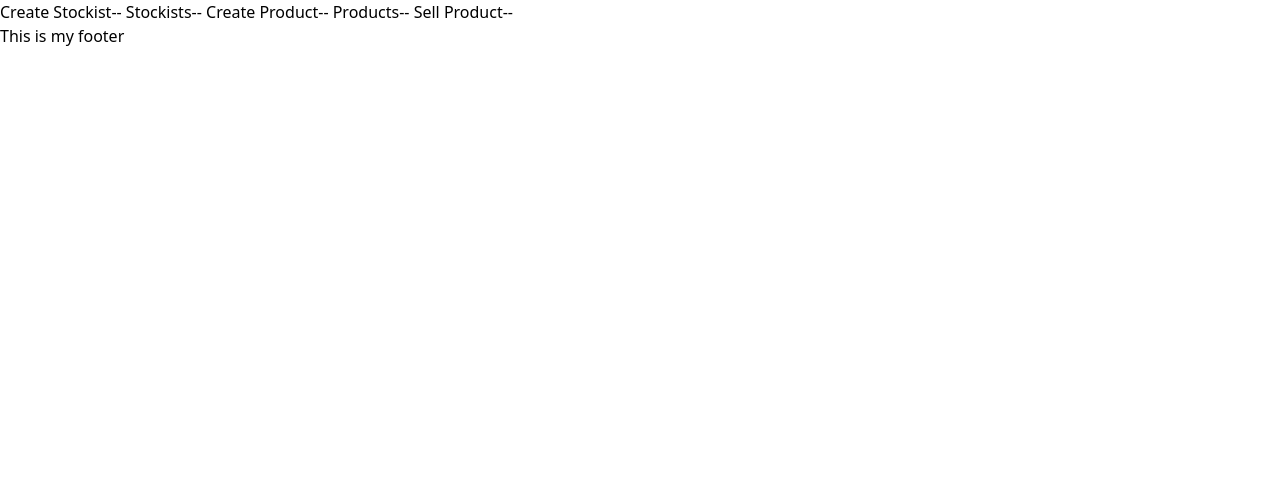
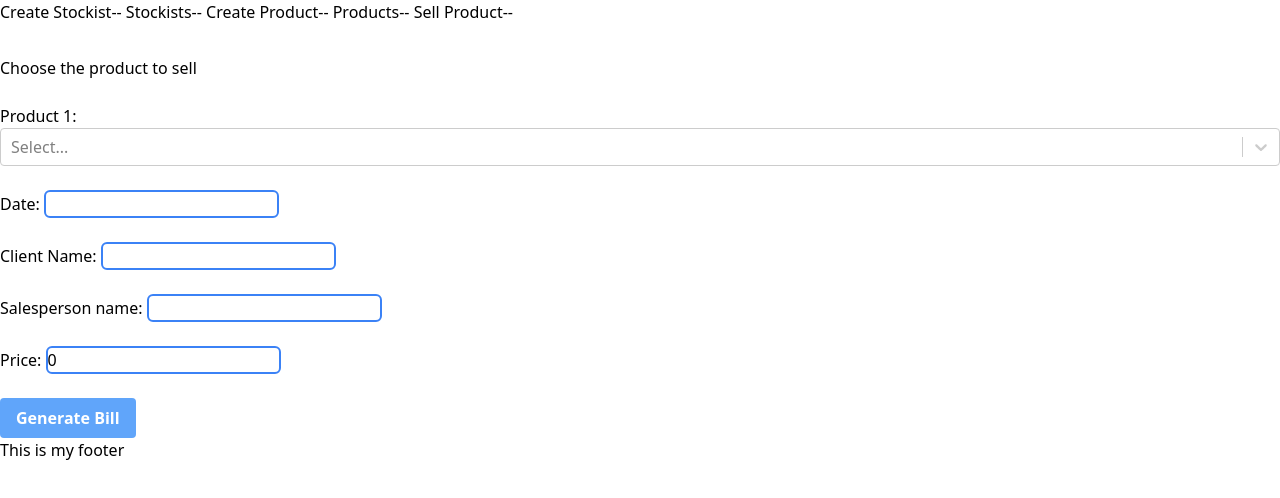
Before and after one commit to MarkNin07/ClientSideRaulShop, a React (Vite) app: page /sellProduct in a window 1280 px wide. Shown: the top 498 px of the page. Built offline with nearby package versions, Linux system fonts and the light colour scheme.

Commit message:
Generate Bill
PostBill and SellingForm were created. React-Select was installed

```diff
--- a/package.json
+++ b/package.json
@@ -12,7 +12,8 @@
     "react": "^18.0.0",
     "react-dom": "^18.0.0",
     "react-redux": "^8.0.2",
-    "react-router-dom": "^6.3.0"
+    "react-router-dom": "^6.3.0",
+    "react-select": "^5.3.2"
   },
   "devDependencies": {
     "@types/react": "^18.0.0",
--- /dev/null
+++ b/src/actions/post/PostBill.ts
@@ -0,0 +1,24 @@
+import { addBill } from "../../state/slice/BillSlice"
+
+const postBill = async (productName:string, date:string, clientName:string, salesPerson:string, price:number, dispatch:any) => {
+
+    const postBillBody = {
+        "date": date,
+        "clientName": clientName,
+        "salesPerson": salesPerson,
+        "totalBill": price,
+        "productName": productName
+    }
+
+    let postBillReq = await fetch('http://localhost:8080/create/bill', {
+        method: 'POST',
+        headers: {'content-type':'application/json'},
+        body: JSON.stringify(postBillBody)
+    })
+
+    let response = await postBillReq.json()
+    dispatch(addBill(response))
+
+}
+
+export default postBill
--- /dev/null
+++ b/src/components/SellingForm.tsx
@@ -0,0 +1,71 @@
+import React, { useState } from 'react'
+import { useDispatch, useSelector } from 'react-redux'
+import Select from 'react-select'
+import postBill from '../actions/post/PostBill'
+import store from '../state/Store'
+
+const SellingForm = () => {
+
+    const dispatch = useDispatch()
+
+    const getProductInfo = useSelector((state:store) => state.product)
+
+    const [productName, setProductName] = useState('');
+    const [date, setDate] = useState('');
+    const [clientName, setClientName] = useState('');
+    const [salesPerson, setSalesPerson] = useState('');
+    const [price, setPrice] = useState(0);
+
+    const handlePrice = (ev:any) => {
+        setProductName(ev.label);
+        setPrice(ev.value)
+    }
+
+    const generateBill = (e:React.FormEvent<HTMLButtonElement>) => {
+        e.preventDefault();
+        postBill(productName, date, clientName, salesPerson, price, dispatch)
+        setProductName(''),
+        setDate(''),
+        setClientName(''),
+        setSalesPerson(''),
+        setPrice(0)
+    }
+
+
+
+  return (
+    <form  className="mt-8 space-y-6" action="#" method="POST">
+        <h1>Choose the product to sell</h1>
+        <div>
+            Product 1:
+            <Select
+                options={getProductInfo.map(prod =>
+                ({label:prod.productName, value:prod.price}))} onChange={(ev) => handlePrice(ev)}/>
+        </div>
+        <label htmlFor="billDate">Date: </label>
+        <input type="text" value={date}
+            onChange={(e) => setDate(e.target.value)}
+            className='border-2 border-blue-500 rounded-md'/> <br/>
+
+        <label htmlFor="billDate">Client Name: </label>
+        <input type="text" name="clientName"
+            value={clientName} onChange={(e)=> setClientName(e.target.value)}
+            className='border-2 border-blue-500 rounded-md'/> <br />
+
+        <label htmlFor="billDate">Salesperson name: </label>
+        <input type="text" name="salesPerson"
+            value={salesPerson} onChange={(e)=> setSalesPerson(e.target.value)}
+            className='border-2 border-blue-500 rounded-md'/> <br />
+
+        <label htmlFor="price"> Price: </label>
+        <input type="text" name="price" value={price} readOnly
+            className='border-2 border-blue-500 rounded-md' /> <br/>
+
+        <button onClick={generateBill} className="bg-blue-400 hover:bg-blue-700 text-white font-bold py-2 px-4 rounded focus:outline-none focus:shadow-outline">Generate Bill</button>
+
+    </form>
+
+  )
+}
+
+export default SellingForm
--- a/src/routes/PrivateRoutes.tsx
+++ b/src/routes/PrivateRoutes.tsx
@@ -2,6 +2,7 @@ import React from 'react'
 import { Link, Route, Routes } from 'react-router-dom'
 import ProductForm from '../components/ProductForm'
 import ProductList from '../components/ProductList'
+import SellingForm from '../components/SellingForm'
 import StockistForm from '../components/StockistForm'
 import StockistsList from '../components/StockistsList'
 
@@ -20,6 +21,7 @@ function PrivateRoutes() {
             <Route path="/stockists" element={<StockistsList />} />
             <Route path="/createProduct" element={<ProductForm />} />
             <Route path="/productList" element={<ProductList />} />
+            <Route path="/sellProduct" element={<SellingForm/>} />
         </Routes>
     </div>
   )
--- /dev/null
+++ b/src/state/slice/BillSlice.ts
@@ -0,0 +1,40 @@
+import { createSlice } from "@reduxjs/toolkit";
+
+type billType = {
+    billId: string,
+    date: string,
+    clientName: string,
+    salesPerson: string,
+    totalBill: number,
+    productName: string
+}
+
+const initialState:billType[] = [
+    {
+        billId: '',
+        date: '',
+        clientName: '',
+        salesPerson: '',
+        totalBill: 0,
+        productName: ''
+    }
+]
+
+const billSlice = createSlice({
+    name: 'bill',
+    initialState,
+    reducers: {
+        addBill(state, action){
+            state.push(action.payload)
+        },
+        getAllBills(state, action){
+            return action.payload;
+        }
+    }
+})
+
+export const {addBill, getAllBills} = billSlice.actions
+
+export default billSlice.reducer
+
+export type {billType}
```
Also changed, not shown: 1 other file (tests, documents, lock files or other folders).
